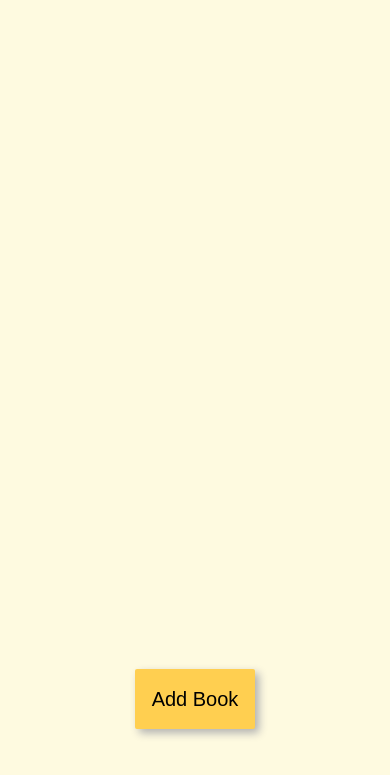
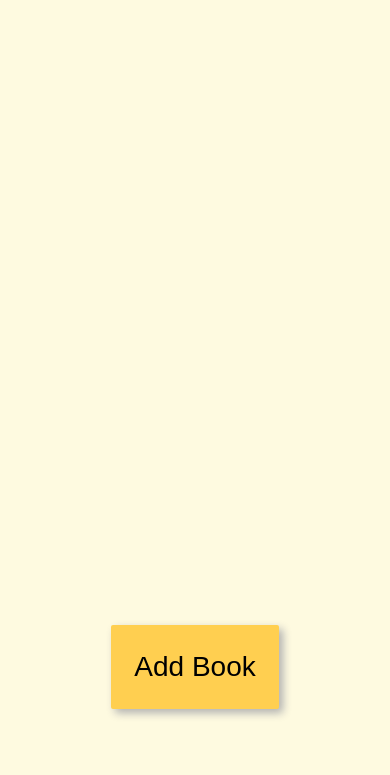
Before and after one commit to sgm856/odin-library-project, a plain HTML site: page index.html in a window 390 px wide. Shown: the part 65-840 px from the top of the page. Drawn offline with Linux system fonts and the light colour scheme.

Commit message:
more qol

```diff
--- a/css/style.css
+++ b/css/style.css
@@ -261,7 +261,7 @@ form p:not(:last-child) {
     font-size: 1.2rem;
     border-left: 1rem solid #FFCF50;
     border-bottom: 2px solid gray;
-    gap: 1rem;
+    gap: 2rem;
     padding: 1rem;
 }
 
@@ -297,11 +297,24 @@ form p:not(:last-child) {
 
 @media screen and (max-width: 750px) {
     :root {
-        font-size: 10px;
+        font-size: 14px;
     }
 
     .book-container {
-        padding: 0.5rem;
+        padding: 0rem;
+        row-gap: 0.5rem;
+        column-gap: 0.25rem;
         grid-template-columns: 1fr 1fr;
     }
+
+    .book-card {
+        align-items: flex-start;
+        width: 12rem;
+    }
+
+    button {
+        font-size: 1.1rem;
+        width: 5rem;
+        height: 3rem;
+    }
 }
```
